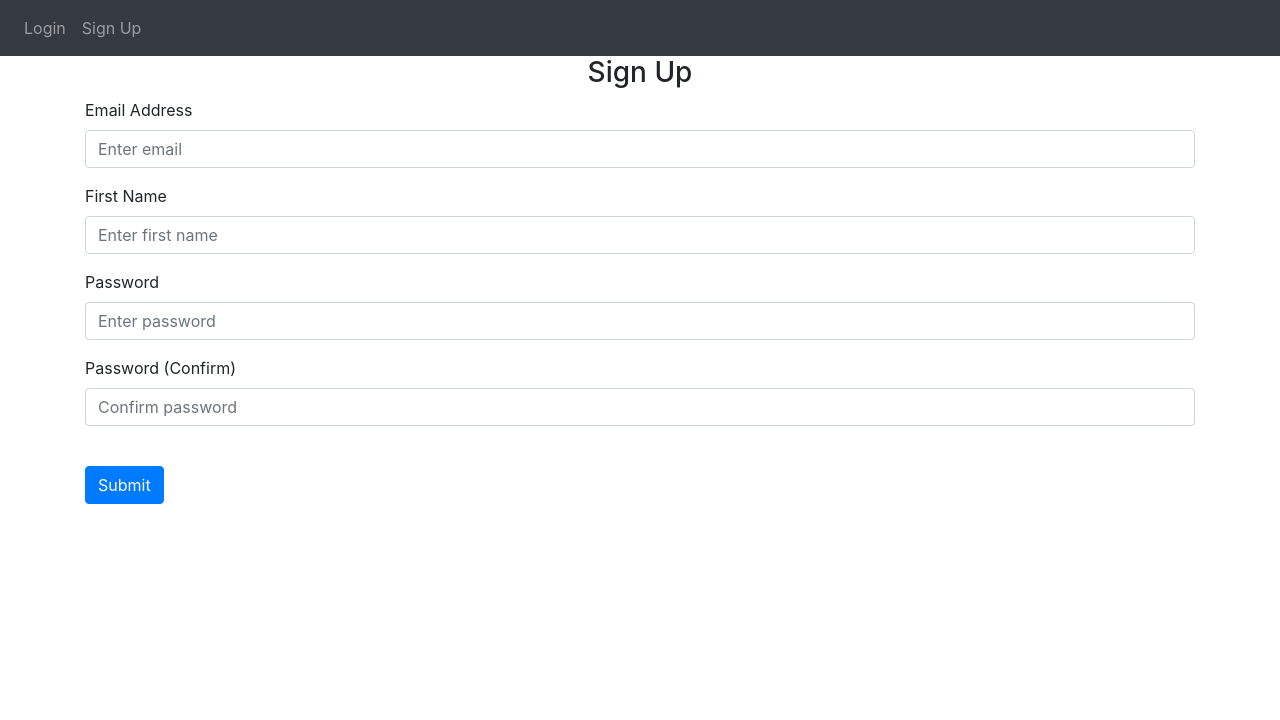
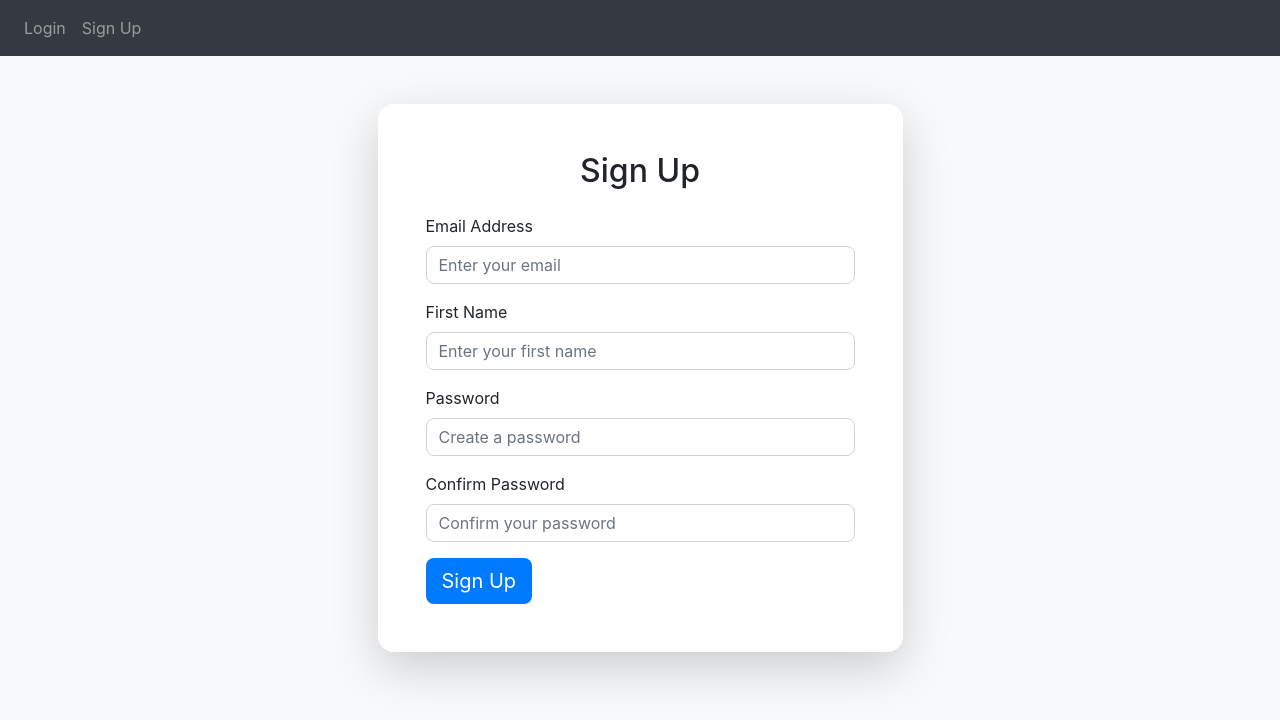
Before and after one commit to ranzan97/Web-Development, a Flask app: page /sign-up in a window 1280 px wide. Shown: the top 720 px of the page. Run offline with Flask 3, Linux system fonts and the light colour scheme; some libraries are stand-ins or nearby versions.

```diff
--- a/website/templates/home.html
+++ b/website/templates/home.html
@@ -1,5 +1,6 @@
-{% extends "base.html" %} {% block title %}Home{% endblock %} {% block content
-    %}
+{% extends "base.html" %}
+{% block title %}Home{% endblock %}
+{% block content %}
   <h1 align="center">Notes</h1>
   <ul class="list-group list-group-flush" id="notes">
     {% for note in user.notes %}
--- a/website/templates/sign_up.html
+++ b/website/templates/sign_up.html
@@ -1,48 +1,66 @@
-{% extends "base.html" %} {% block title %}Sign Up{% endblock %} {% block
-    content %}
+{% extends "base.html" %}
+
+{% block title %}Sign Up{% endblock %}
+
+{% block content %}
+<div class="container">
+    <div class="row justify-content-center">
+        <div class="col-md-6">
+            <div class="card shadow-lg mt-5">
+                <div class="card-body p-5">
+                    <h2 class="text-center mb-4">Sign Up</h2>
                     <form method="POST">
-      <h3 align="center">Sign Up</h3>
-      <div class="form-group">
-        <label for="email">Email Address</label>
-        <input
-          type="email"
-          class="form-control"
-          id="email"
-          name="email"
-          placeholder="Enter email"
-        />
+                        <div class="mb-3">
+                            <label for="email" class="form-label">Email Address</label>
+                            <input type="email" class="form-control" id="email" name="email" placeholder="Enter your email" required>
                         </div>
-      <div class="form-group">
-        <label for="firstName">First Name</label>
-        <input
-          type="text"
-          class="form-control"
-          id="firstName"
-          name="firstName"
-          placeholder="Enter first name"
-        />
+                        <div class="mb-3">
+                            <label for="firstName" class="form-label">First Name</label>
+                            <input type="text" class="form-control" id="firstName" name="firstName" placeholder="Enter your first name" required>
                         </div>
-      <div class="form-group">
-        <label for="password1">Password</label>
-        <input
-          type="password"
-          class="form-control"
-          id="password1"
-          name="password1"
-          placeholder="Enter password"
-        />
+                        <div class="mb-3">
+                            <label for="password1" class="form-label">Password</label>
+                            <input type="password" class="form-control" id="password1" name="password1" placeholder="Create a password" required>
                         </div>
-      <div class="form-group">
-        <label for="password2">Password (Confirm)</label>
-        <input
-          type="password"
-          class="form-control"
-          id="password2"
-          name="password2"
-          placeholder="Confirm password"
-        />
+                        <div class="mb-3">
+                            <label for="password2" class="form-label">Confirm Password</label>
+                            <input type="password" class="form-control" id="password2" name="password2" placeholder="Confirm your password" required>
                         </div>
-      <br />
-      <button type="submit" class="btn btn-primary">Submit</button>
+                        <div class="d-grid">
+                            <button type="submit" class="btn btn-primary btn-lg">Sign Up</button>
+                        </div>
                     </form>
+                </div>
+            </div>
+        </div>
+    </div>
+</div>
+
+<style>
+    body {
+        background-color: #f8f9fa;
+    }
+    .card {
+        border-radius: 1rem;
+        border: none;
+    }
+    .card-body {
+        background-color: #ffffff;
+        border-radius: 1rem;
+    }
+    .form-control {
+        border-radius: 0.5rem;
+    }
+    .btn-primary {
+        background-color: #007bff;
+        border: none;
+        border-radius: 0.5rem;
+        transition: all 0.3s;
+    }
+    .btn-primary:hover {
+        background-color: #0056b3;
+        transform: translateY(-2px);
+        box-shadow: 0 4px 8px rgba(0,0,0,0.1);
+    }
+</style>
 {% endblock %}
```
Also changed, not shown: website/templates/login.html (+5 -49 lines). Lines whose indentation alone changed are shown as unchanged.
